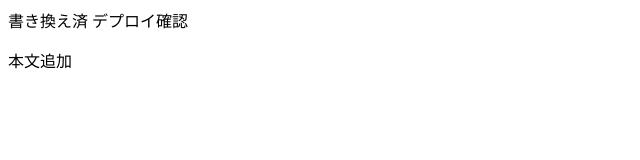
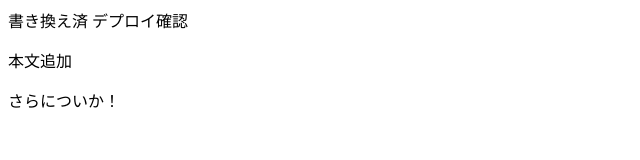
Before and after one commit to Ti-KM/20230421-git_test, a plain HTML site: page index.html in a window 1280 px wide. Shown: the whole page, without its empty margins (0-640 px from the left). Drawn offline with Linux system fonts and the light colour scheme.

Commit message:
本文を書き換えました
さらについかしましたー。

```diff
--- a/index.html
+++ b/index.html
@@ -9,5 +9,7 @@
     デプロイ確認
 
     <p>本文追加</p>
+
+    さらについか！
   </body>
 </html>
```
